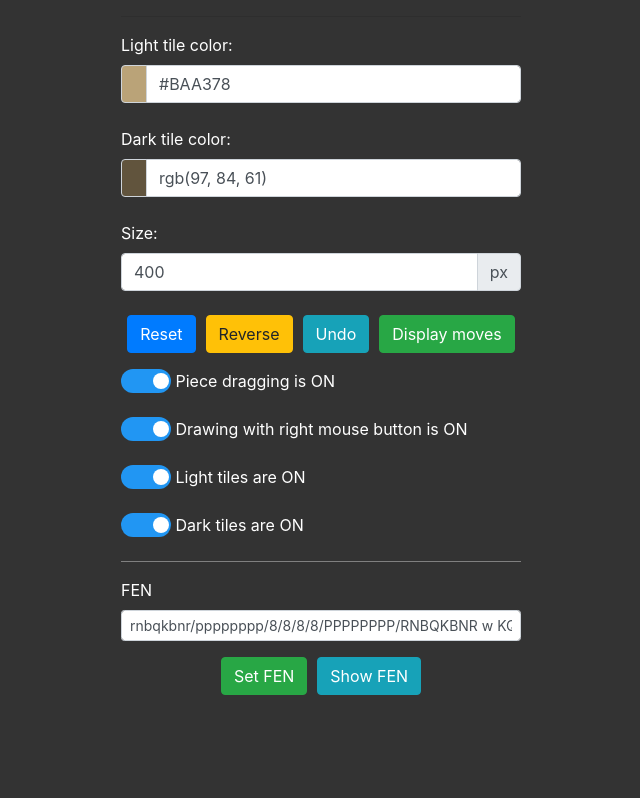
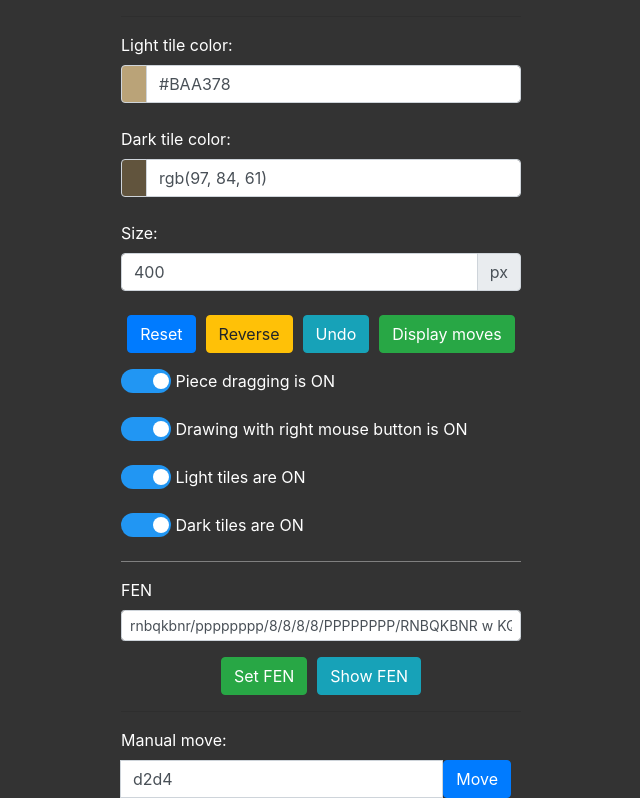
Before and after one commit to grzegorz103/ngx-chess-board, an Angular app: page / in a window 1280 px wide. Shown: the part 485-1283 px from the top of the page, without its empty margins (319-959 px from the left). Before the commit the page ends 1180 px from the top, so only its background shows below. Built offline with nearby package versions, Linux system fonts and the light colour scheme.

Commit message:
Fix castling and add FEN to move history

```diff
--- a/projects/ngx-chess-board/src/lib/history-move-provider/history-move.ts
+++ b/projects/ngx-chess-board/src/lib/history-move-provider/history-move.ts
@@ -5,7 +5,6 @@ export class HistoryMove {
     piece: string;
     color: string;
     x: boolean;
-    board: Board;
 
     constructor(move: string, piece: string, color: string, captured: boolean) {
         this.move = move;
--- a/projects/ngx-chess-board/src/lib/ngx-chess-board.component.ts
+++ b/projects/ngx-chess-board/src/lib/ngx-chess-board.component.ts
@@ -46,6 +46,7 @@ export interface MoveChange extends HistoryMove {
     check: boolean;
     stalemate: boolean;
     checkmate: boolean;
+    fen: string;
 }
 
 @Component({
@@ -215,7 +216,6 @@ export class NgxChessBoardComponent
         const stalemate =
             this.checkForPat(Color.BLACK) || this.checkForPat(Color.WHITE);
 
-        this.saveBoardToLastMove();
         this.disabling = false;
         this.board.calculateFEN();
 
@@ -223,21 +223,14 @@ export class NgxChessBoardComponent
         if (lastMove && promotionIndex) {
             lastMove.move += promotionIndex;
         }
+
         this.moveChange.emit({
             ...lastMove,
             check,
             checkmate,
             stalemate,
+            fen: this.board.fen
         });
-    }
-
-    private saveBoardToLastMove() {
-        const clone = this.board.clone();
-
-        if (this.board.reverted) {
-            clone.reverse();
-        }
-        this.moveHistoryProvider.getLastMove().board = clone;
     }
 
     disableSelection() {
@@ -331,13 +324,13 @@ export class NgxChessBoardComponent
                         toMovePiece.point.row,
                         0
                     );
-                    leftRook.point.col = 3;
+                    leftRook.point.col = this.board.reverted ? 2 : 3;
                 } else {
                     const rightRook = this.board.getPieceByField(
                         toMovePiece.point.row,
                         7
                     );
-                    rightRook.point.col = 5;
+                    rightRook.point.col = this.board.reverted ? 4 : 5;
                 }
             }
         }
--- a/src/app/app.component.html
+++ b/src/app/app.component.html
@@ -1,6 +1,6 @@
 <div style="width:400px; margin-left: auto; margin-right: auto">
     <h2 style="text-align: center">ngx-chess-board example</h2>
-    <ngx-chess-board #board [size]="size" [lightTileColor]="lightTileColor" (onMove)="moveCallback()"
+    <ngx-chess-board #board [size]="size" [lightTileColor]="lightTileColor" (moveChange)="moveCallback($event)"
                      [dragDisabled]="dragDisabled"
                      [drawDisabled]="drawDisabled"
                      [darkTileColor]="darkTileColor"
@@ -105,4 +105,25 @@
         </button>
     </div>
 
+    <hr>
+
+    <label for="manualMove">Manual move:</label>
+    <div class="input-group">
+        <div class="input-group-prepend"></div>
+        <input
+            type="text"
+            class="form-control"
+            placeholder="blue"
+            [(ngModel)]="manualMove"
+            id="manualMove"
+            aria-describedby="basic-addon3"
+        >
+        <button
+            type="button"
+            class="btn btn-primary"
+            style="margin-left:auto; margin-right: 10px"
+            (click)="moveManual()"
+        >Move
+        </button>
+    </div>
 </div>
--- a/src/app/app.component.ts
+++ b/src/app/app.component.ts
@@ -55,30 +55,15 @@ export class AppComponent {
         this.fen = this.boardManager.getFEN();
     }
 
-    public setFen(fen: string): void {
-        if (this.fen !== fen) {
-            this.boardManager.setFEN(fen);
+    public setFen(): void {
+        if (this.fen) {
+            this.boardManager.setFEN(this.fen);
         }
-    }
-
-    public switchBoard(stateIndex: number): void {
-        if (this.currentStateIndex !== stateIndex) {
-            this.currentStateIndex = stateIndex;
-            this.boardManager.updateBoard(
-                this.boardManager.moveHistoryProvider.historyMoves[stateIndex]
-                    .board
-            );
-        }
-    }
-
-    public setLatestBoard(): void {
-        this.switchBoard(
-            this.boardManager.moveHistoryProvider.getLastMoveIndex()
-        );
     }
 
     public moveCallback(move: MoveChange): void {
         this.fen = this.boardManager.getFEN();
+        console.log(move);
     }
 
     public moveManual(): void {
@@ -91,7 +76,7 @@ export class AppComponent {
     }
 
     showMoveHistory() {
-        alert(this.boardManager.getMoveHistory());
+        alert(JSON.stringify(this.boardManager.getMoveHistory()));
     }
 
     switchDrag() {
```
